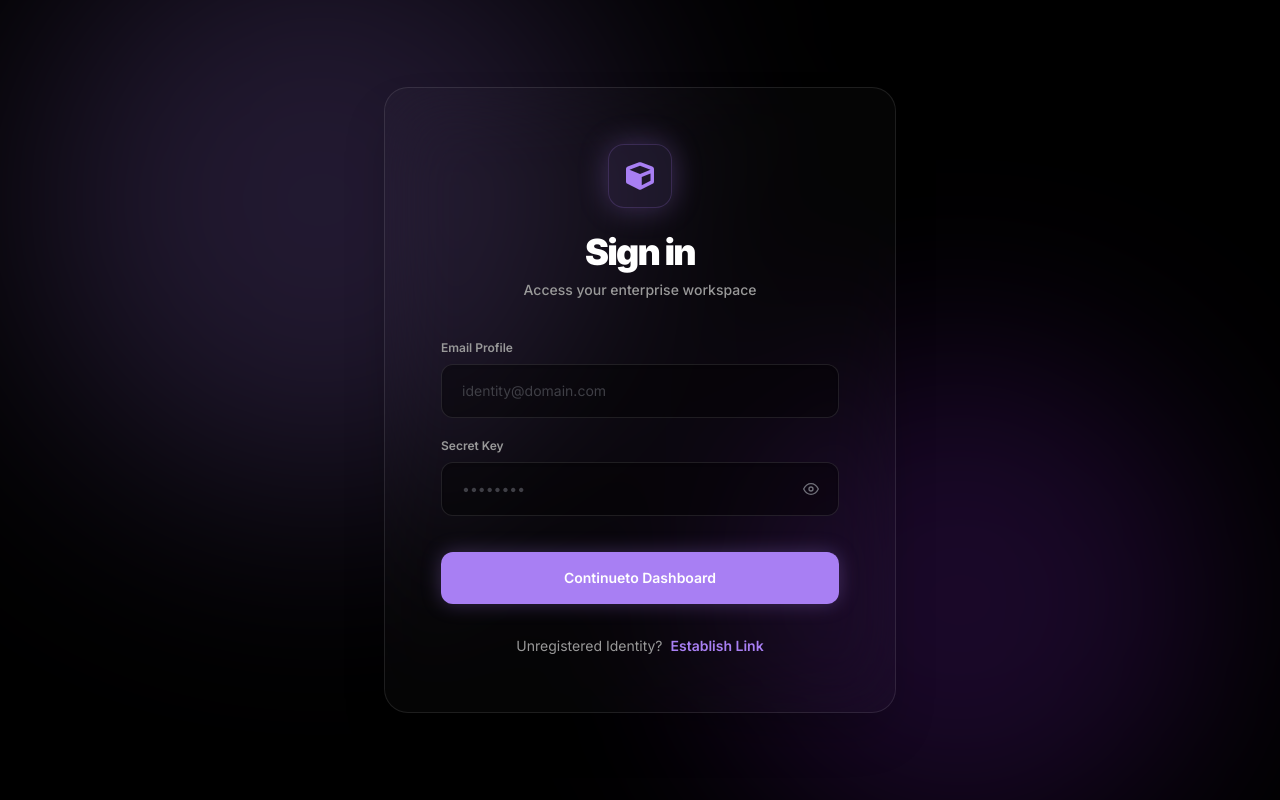
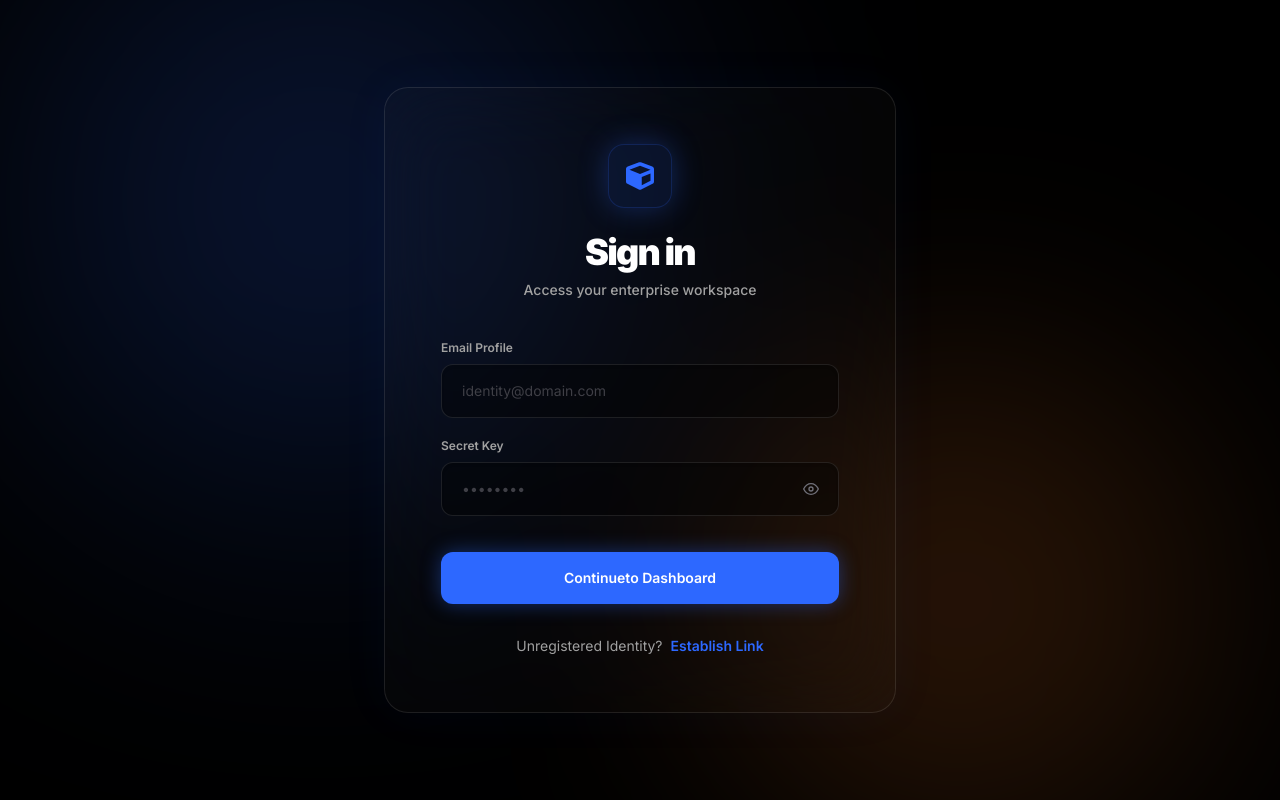
Before and after one commit to jashwanth7ram/IntelliSCM, a React app in the folder frontend/: page /login in a window 1280 px wide. Built offline with nearby package versions, Linux system fonts and the light colour scheme; no server answers; the HTML template or start-up script is replaced by a standard one.

Commit message:
Refactor UI to dual-tone Fusion AI theme

```diff
--- a/frontend/src/App.jsx
+++ b/frontend/src/App.jsx
@@ -21,9 +21,9 @@ function AppLayout({ children }) {
   if (!user) return <>{children}</>
   return (
     <div className="flex min-h-screen bg-background text-textMain relative overflow-hidden">
-      {/* Global Xtract Glowing Background Orbs */}
-      <div className="fixed top-[-20%] left-[-10%] w-[800px] h-[800px] bg-primary/20 rounded-full blur-[120px] pointer-events-none z-0"></div>
-      <div className="fixed bottom-[-20%] right-[-10%] w-[600px] h-[600px] bg-purple-900/30 rounded-full blur-[100px] pointer-events-none z-0"></div>
+      {/* Global Fusion AI Dual-Tone Background Orbs */}
+      <div className="fixed top-[-20%] left-[-10%] w-[800px] h-[800px] bg-primary/20 rounded-full blur-[140px] pointer-events-none z-0"></div>
+      <div className="fixed bottom-[-20%] right-[-10%] w-[600px] h-[600px] bg-secondary/15 rounded-full blur-[120px] pointer-events-none z-0"></div>
 
       <Sidebar />
       <main className="flex-1 flex flex-col items-center justify-start p-6 md:p-10 ml-0 md:ml-64 transition-all relative z-10">
--- a/frontend/src/pages/Login.jsx
+++ b/frontend/src/pages/Login.jsx
@@ -34,14 +34,14 @@ export default function Login() {
 
   return (
     <div className="min-h-screen flex items-center justify-center bg-[#000000] px-4 relative overflow-hidden font-sans w-full">
-      {/* Abstract background elements */}
-      <div className="absolute top-1/4 left-1/4 w-[600px] h-[600px] bg-primary/20 rounded-full blur-[120px] pointer-events-none z-0 transform -translate-x-1/2 -translate-y-1/2"></div>
-      <div className="absolute bottom-1/4 right-1/4 w-[500px] h-[500px] bg-purple-900/30 rounded-full blur-[100px] pointer-events-none z-0 transform translate-x-1/2 translate-y-1/2"></div>
+      {/* Fusion AI Background Elements */}
+      <div className="absolute top-1/4 left-1/4 w-[600px] h-[600px] bg-primary/20 rounded-full blur-[140px] pointer-events-none z-0 transform -translate-x-1/2 -translate-y-1/2"></div>
+      <div className="absolute bottom-1/4 right-1/4 w-[500px] h-[500px] bg-secondary/15 rounded-full blur-[120px] pointer-events-none z-0 transform translate-x-1/2 translate-y-1/2"></div>
 
-      <div className="w-full max-w-lg bg-white/[0.02] backdrop-blur-2xl border border-white/[0.1] rounded-3xl relative z-10 fade-in shadow-2xl">
+      <div className="w-full max-w-lg bg-white/[0.02] backdrop-blur-2xl border border-white/[0.1] rounded-3xl relative z-10 fade-in shadow-[0_0_50px_rgba(45,104,255,0.05)]">
         <div className="p-10 sm:p-14">
           <div className="text-center mb-10">
-            <div className="w-16 h-16 mx-auto rounded-2xl bg-primary/10 border border-primary/20 flex items-center justify-center text-primary shadow-[0_0_30px_rgba(168,127,243,0.3)] mb-6">
+            <div className="w-16 h-16 mx-auto rounded-2xl bg-primary/10 border border-primary/20 flex items-center justify-center text-primary shadow-[0_0_30px_rgba(45,104,255,0.3)] mb-6">
               <FaCube size={28} />
             </div>
             <h1 className="text-4xl font-black text-white tracking-tighter mb-2">Sign in</h1>
@@ -80,7 +80,7 @@ export default function Login() {
               </div>
             </div>
 
-            <button type="submit" className="w-full bg-primary hover:bg-primaryHover text-white font-semibold py-4 rounded-xl mt-4 transition-all text-sm shadow-[0_0_20px_rgba(168,127,243,0.3)]" disabled={loading}>
+            <button type="submit" className="w-full bg-primary hover:bg-primaryHover text-white font-semibold py-4 rounded-xl mt-4 transition-all text-sm shadow-[0_0_20px_rgba(45,104,255,0.4)]" disabled={loading}>
               {loading ? 'Authenticating Identity...' : 'Continueto Dashboard'}
             </button>
           </form>
--- a/frontend/src/pages/Register.jsx
+++ b/frontend/src/pages/Register.jsx
@@ -29,11 +29,11 @@ export default function Register() {
 
   return (
     <div className="min-h-screen flex items-center justify-center bg-[#000000] px-4 py-12 relative overflow-hidden font-sans w-full">
-      {/* Abstract background elements */}
-      <div className="absolute top-1/4 left-1/4 w-[600px] h-[600px] bg-primary/20 rounded-full blur-[120px] pointer-events-none z-0 transform -translate-x-1/2 -translate-y-1/2"></div>
-      <div className="absolute bottom-1/4 right-1/4 w-[500px] h-[500px] bg-purple-900/30 rounded-full blur-[100px] pointer-events-none z-0 transform translate-x-1/2 translate-y-1/2"></div>
+      {/* Fusion AI Background Elements */}
+      <div className="absolute top-1/4 left-1/4 w-[600px] h-[600px] bg-primary/20 rounded-full blur-[140px] pointer-events-none z-0 transform -translate-x-1/2 -translate-y-1/2"></div>
+      <div className="absolute bottom-1/4 right-1/4 w-[500px] h-[500px] bg-secondary/15 rounded-full blur-[120px] pointer-events-none z-0 transform translate-x-1/2 translate-y-1/2"></div>
 
-      <div className="w-full max-w-2xl bg-white/[0.02] backdrop-blur-2xl border border-white/[0.1] rounded-3xl relative z-10 fade-in shadow-2xl">
+      <div className="w-full max-w-2xl bg-white/[0.02] backdrop-blur-2xl border border-white/[0.1] rounded-3xl relative z-10 fade-in shadow-[0_0_50px_rgba(45,104,255,0.05)]">
         <div className="p-8 sm:p-14">
           <div className="text-center mb-10">
             <h1 className="text-4xl font-black text-white tracking-tighter mb-2">Establish Identity</h1>
@@ -94,7 +94,7 @@ export default function Register() {
             </div>
 
             <div className="pt-2">
-              <button type="submit" className="w-full bg-primary hover:bg-primaryHover text-white font-semibold py-4 rounded-xl mt-4 transition-all text-sm shadow-[0_0_20px_rgba(168,127,243,0.3)]" disabled={loading}>
+              <button type="submit" className="w-full bg-primary hover:bg-primaryHover text-white font-semibold py-4 rounded-xl mt-4 transition-all text-sm shadow-[0_0_20px_rgba(45,104,255,0.4)]" disabled={loading}>
                 {loading ? 'Transmitting Data...' : 'Initialize Identity'}
               </button>
             </div>
--- a/frontend/src/pages/admin/AdminDashboard.jsx
+++ b/frontend/src/pages/admin/AdminDashboard.jsx
@@ -7,7 +7,7 @@ import {
 } from 'recharts'
 import { FaArrowRight } from 'react-icons/fa'
 
-const COLORS = ['#A87FF3', '#60a5fa', '#f59e0b', '#ef4444', '#10b981']
+const COLORS = ['#2D68FF', '#FF7E2D', '#f59e0b', '#ef4444', '#10b981']
 
 const TOOLTIP_STYLE = {
   backgroundColor: '#0a0a0a', border: '1px solid rgba(255,255,255,0.1)',
@@ -114,7 +114,7 @@ export default function AdminDashboard() {
                   <Tooltip contentStyle={TOOLTIP_STYLE} />
                   <Legend wrapperStyle={{ paddingTop: 20, fontSize: 12, fontWeight: 600, color: '#e2e8f0' }} />
                   <Line type="monotone" dataKey="submitted" stroke="#ffffff" strokeWidth={3} dot={{ r: 4, strokeWidth: 2, fill: '#111' }} activeDot={{ r: 6 }} name="Requests"/>
-                  <Line type="monotone" dataKey="approved"  stroke="#A87FF3" strokeWidth={3} dot={{ r: 4, strokeWidth: 2, fill: '#111' }} activeDot={{ r: 6 }} name="Approvals"/>
+                  <Line type="monotone" dataKey="approved"  stroke="#2D68FF" strokeWidth={3} dot={{ r: 4, strokeWidth: 2, fill: '#111' }} activeDot={{ r: 6 }} name="Approvals"/>
                 </LineChart>
               </ResponsiveContainer>
             </div>
@@ -155,7 +155,7 @@ export default function AdminDashboard() {
                   <XAxis dataKey="name" tick={{ fill: '#999', fontSize: 10, fontWeight: 500 }} angle={-30} textAnchor="end" height={50} axisLine={false} tickLine={false} />
                   <YAxis tick={{ fill: '#999', fontSize: 11, fontWeight: 500 }} axisLine={false} tickLine={false} />
                   <Tooltip contentStyle={TOOLTIP_STYLE} cursor={{ fill: 'rgba(255,255,255,0.02)' }} />
-                  <Bar dataKey="count" fill="#A87FF3" radius={[8,8,0,0]} name="Volume"/>
+                  <Bar dataKey="count" fill="#2D68FF" radius={[8,8,0,0]} name="Volume"/>
                 </BarChart>
               </ResponsiveContainer>
             </div>
--- a/frontend/tailwind.config.js
+++ b/frontend/tailwind.config.js
@@ -9,10 +9,11 @@ export default {
       colors: {
         background: '#000000',
         surface: '#0a0a0a',
-        primary: '#A87FF3', // Soft Purple/Lavender
-        primaryHover: '#9333ea',
+        primary: '#2D68FF', // Electric Blue
+        secondary: '#FF7E2D', // Fiery Orange
+        primaryHover: '#1d4ed8',
         textMain: '#ffffff',
-        textMuted: '#999999',
+        textMuted: '#A1A1A1',
         border: '#1a1a1a',
         danger: '#ef4444',
         warning: '#f59e0b',
```
